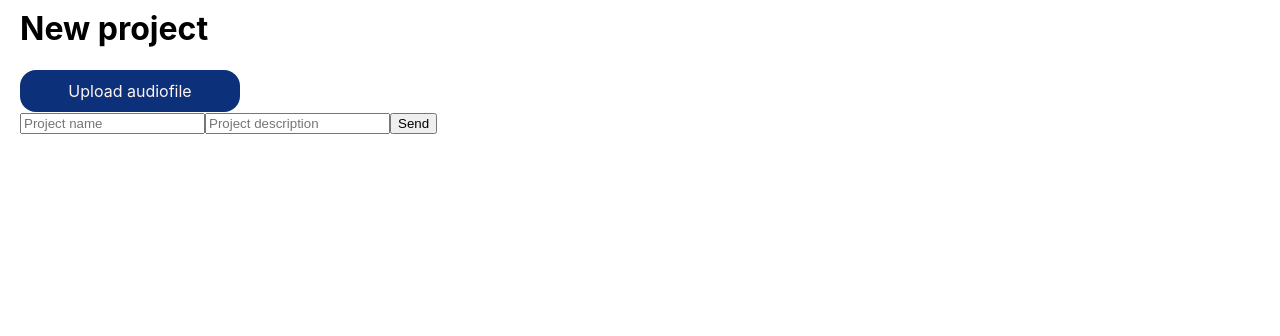
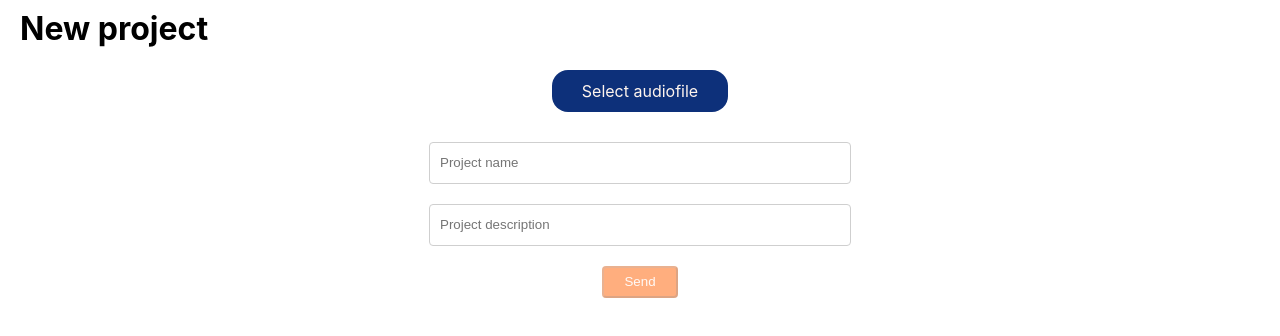
Before and after one commit to KolesnikovCode/sound-discuss, a React (Create React App) app: page /new-project in a window 1280 px wide. Shown: the part 160-496 px from the top of the page. Built offline with nearby package versions, Linux system fonts and the light colour scheme; no server answers.

Commit message:
chik-chirik

```diff
--- a/src/Styles.scss
+++ b/src/Styles.scss
@@ -1,6 +1,8 @@
 // variables
 $white: #fff5ee;
 $blue: #0d307a;
+$gray: #cfcfcf;
+$orange: #FF5F00;
 
 // player
 .rhap_container {
@@ -139,9 +141,17 @@ header {
 }
 
 .uploadAudio {
+    display: flex;
+    flex-direction: column;
+    align-items: center;
+    max-width: 400px;
+    margin: 0 auto;
+    padding-bottom: 30px;
+    position: relative;
     label {
-        width: 220px;
+        max-width: 220px;
         height: 42px;
+        padding: 0 30px;
         box-sizing: border-box;
         border-radius: 1em;
         display: block;
@@ -162,4 +172,49 @@ header {
     input {
         display: none;
     }
+    &-filename {
+        position: absolute;
+        width: 100%;
+        left: 0;
+        bottom: 5px;
+        text-align: center;
+        word-wrap: none;
+        text-overflow: ellipsis;
+    }
 }
+
+.upload-form {
+    display: flex;
+    flex-direction: column;
+    align-items: center;
+    max-width: 400px;
+    margin: 0 auto;
+    input {
+        width: 100%;
+        height: 40px;
+        margin-bottom: 20px;
+        border-radius: .3em;
+        border: 1px solid $gray;
+        padding: 0 10px;
+        outline: none;
+    }
+    button {
+        max-width: 110px;
+        height: 32px;
+        border-radius: .3em;
+        background: $orange;
+        color: $white;
+        outline: none;
+        transition: all .2s ease;
+        padding: 0 20px;
+        &:hover {
+            opacity: .9;
+        }
+        &:active {
+            opacity: .9;
+        }
+        &:disabled {
+            opacity: .5;
+        }
+    }
+}
--- a/src/components/pages/new-project-page/Form.tsx
+++ b/src/components/pages/new-project-page/Form.tsx
@@ -18,7 +18,7 @@ const Form: React.FC = () => {
     });
 
     return (
-        <form onSubmit={ formik.handleSubmit }>
+        <form onSubmit={ formik.handleSubmit } className="upload-form">
             <input
                 placeholder="Project name"
                 name="name"
@@ -33,7 +33,7 @@ const Form: React.FC = () => {
                 onChange={ formik.handleChange }
                 value={ formik.values.description }
             />
-            <button type="submit">Send</button>
+            <button type="submit" disabled>Send</button>
         </form>
     )
 };
--- a/src/components/pages/new-project-page/NewProjectPage.tsx
+++ b/src/components/pages/new-project-page/NewProjectPage.tsx
@@ -1,6 +1,8 @@
 import React from 'react';
 import Loader from '../../../components/core/loader/Loader';
 import { IAudioFile } from '../../../models/audioFile';
+import { useDispatch } from 'react-redux';
+import { setNewSrcToPlayerAction } from '../../../store/actions';
 import Form from './Form';
 
 const HomePage: React.FC = () => {
@@ -12,6 +14,8 @@ const HomePage: React.FC = () => {
     const fileInput: any = React.useRef();
     // file
     const [audioFile, setAudioFile] = React.useState<IAudioFile | null>(null);
+    // dispatch
+    const dispatch = useDispatch();
 
     const fakeFetch = React.useCallback(() => {
         if (isMounted) {
@@ -25,13 +29,14 @@ const HomePage: React.FC = () => {
         const uploadedFile = fileInput.current.files[0];
         if (uploadedFile.type.indexOf("audio/") + 1) {
             setAudioFile(fileInput.current.files[0]);
-            console.log(fileInput.current.files[0]);
+            // Check change audioSrc
+            dispatch(setNewSrcToPlayerAction('https://vk.com/doc2351807_486333299'));
         } else {
             fileInput.current.value = '';
             setAudioFile(null);
             alert("Wrong file type!");
         }
-    }, []);
+    }, [dispatch]);
 
     React.useEffect(() => {
         fakeFetch();
@@ -48,11 +53,11 @@ const HomePage: React.FC = () => {
                         <h1>New project</h1>
                         <div className="uploadAudio">
                             <label>
-                                <input type="file" className="fileInput" ref={fileInput} onChange={() => handleFileInputChange()} />
-                                Upload audiofile
+                                <input accept="audio/mp3,audio/wav" type="file" className="fileInput" ref={fileInput} onChange={() => handleFileInputChange()} />
+                                Select audiofile
                             </label>
                             {
-                                !!audioFile && <div>{ audioFile.name }</div>
+                                !!audioFile && <div className="uploadAudio-filename">{ audioFile.name }</div>
                             }
                         </div>
                         <Form />
--- /dev/null
+++ b/src/store/actions.ts
@@ -0,0 +1,8 @@
+export const SET_SRC_TO_PLAYER = "SET_SRC_TO_PLAYER";
+
+export const setNewSrcToPlayerAction = (payload: string) => {
+    return {
+        type: SET_SRC_TO_PLAYER,
+        payload
+    }
+};
--- a/src/store/reducer.ts
+++ b/src/store/reducer.ts
@@ -1,11 +1,21 @@
-import { Action } from "redux";
+import { SET_SRC_TO_PLAYER } from './actions';
 
 const initialState = {
     audioSrc: 'https://vk.com/doc2351807_488765951'
 }
 
-export default function reducer(state = initialState, action: Action) {
+interface IAction {
+    type: string;
+    payload?: any
+}
+
+export default function reducer(state = initialState, action: IAction) {
     switch (action.type) {
+        case SET_SRC_TO_PLAYER:
+            return {
+                ...state,
+                audioSrc: action.payload
+            }
         default:
             return state;
     }
```
